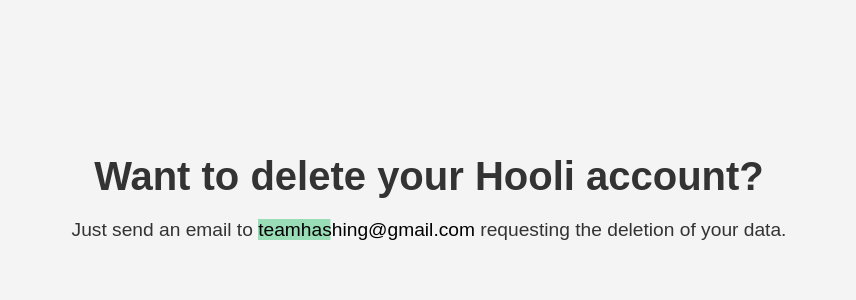
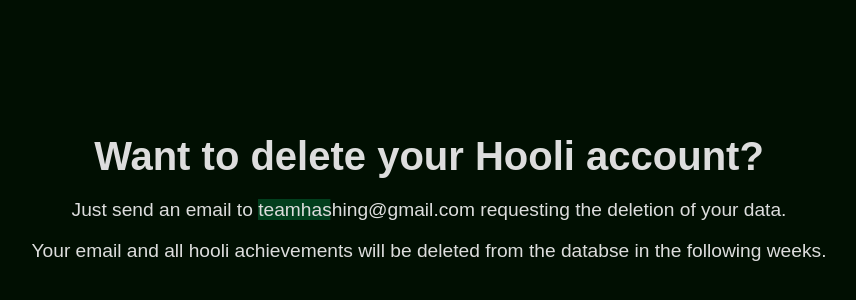
Before and after one commit to team-hashing/hooli_delete_account_service, a plain HTML site: page index.html in a window 1280 px wide. Shown: the part 206-506 px from the top of the page, without its empty margins (211-1067 px from the left). Drawn offline with Linux system fonts and the light colour scheme.

Commit message:
specified

```diff
--- a/index.html
+++ b/index.html
@@ -5,13 +5,13 @@
     <style>
         body {
             font-family: Arial, sans-serif;
-            background-color: #f4f4f4;
+            background-color: #010f02;
             display: flex;
             justify-content: center;
             align-items: center;
             height: 100vh;
             margin: 0;
-            color: #333;
+            color: #DDD;
             text-align: center;
         }
 
@@ -25,8 +25,8 @@
         }
 
         .email {
-            color: #000000;
-            background: linear-gradient(90deg, transparent 50%, #99ddb6 50%);
+            color: #DDD;
+            background: linear-gradient(90deg, transparent 50%, #013f1d 50%);
             background-size: 200% 100%;
             background-position: 100%;
             animation: colorChange 3s linear infinite, highlight 3s linear infinite;
@@ -54,8 +54,8 @@
 <body>
     <div>
         <h1>Want to delete your Hooli account?</h1>
-        <p>Just send an email to <span class="email">teamhashing@gmail.com</span> requesting the deletion of your data.
-        </p>
+        <p>Just send an email to <span class="email">teamhashing@gmail.com</span> requesting the deletion of your data.</p>
+        <p>Your email and all hooli achievements will be deleted from the databse in the following weeks.</p>
     </div>
 </body>
 
```
